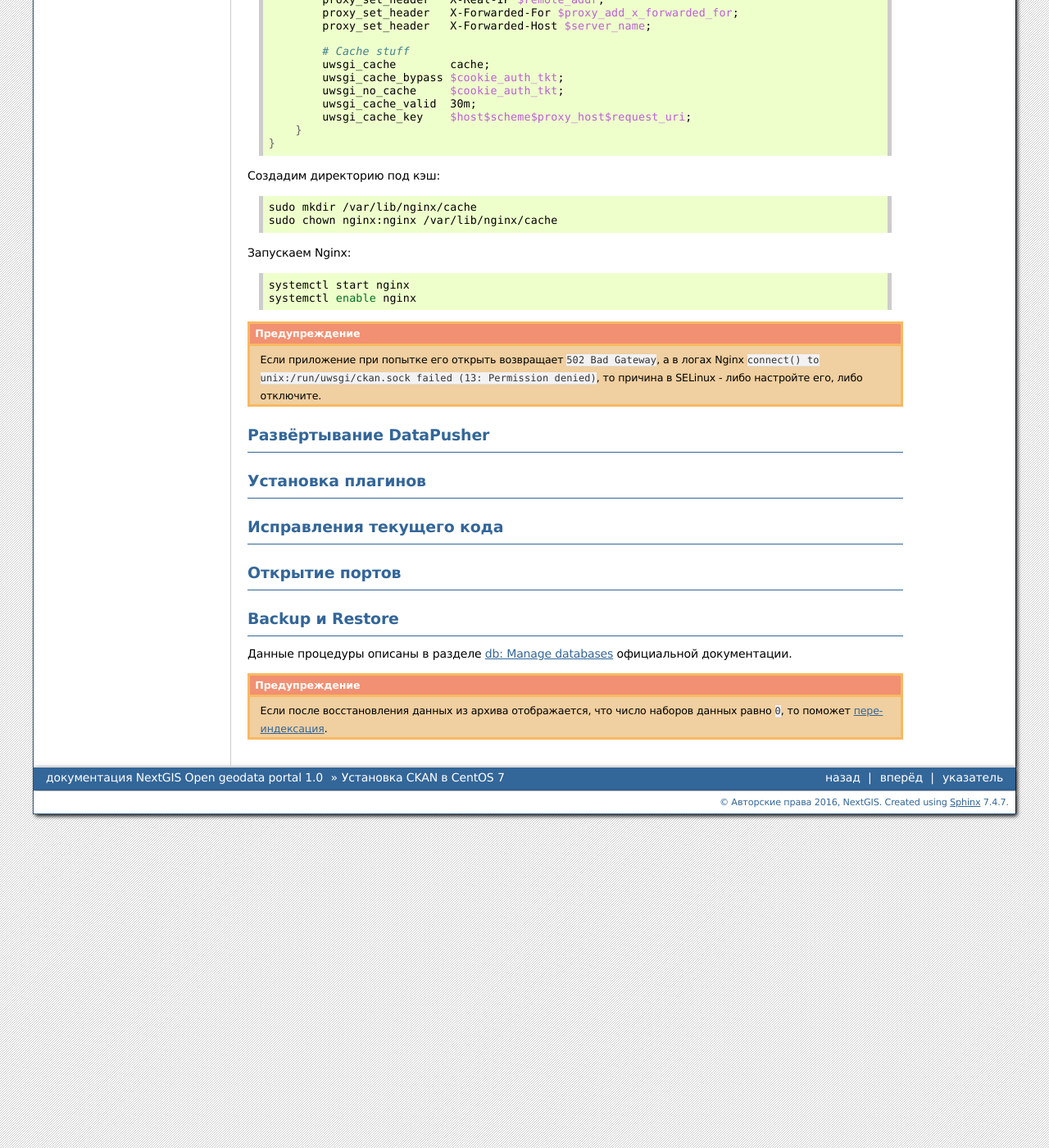
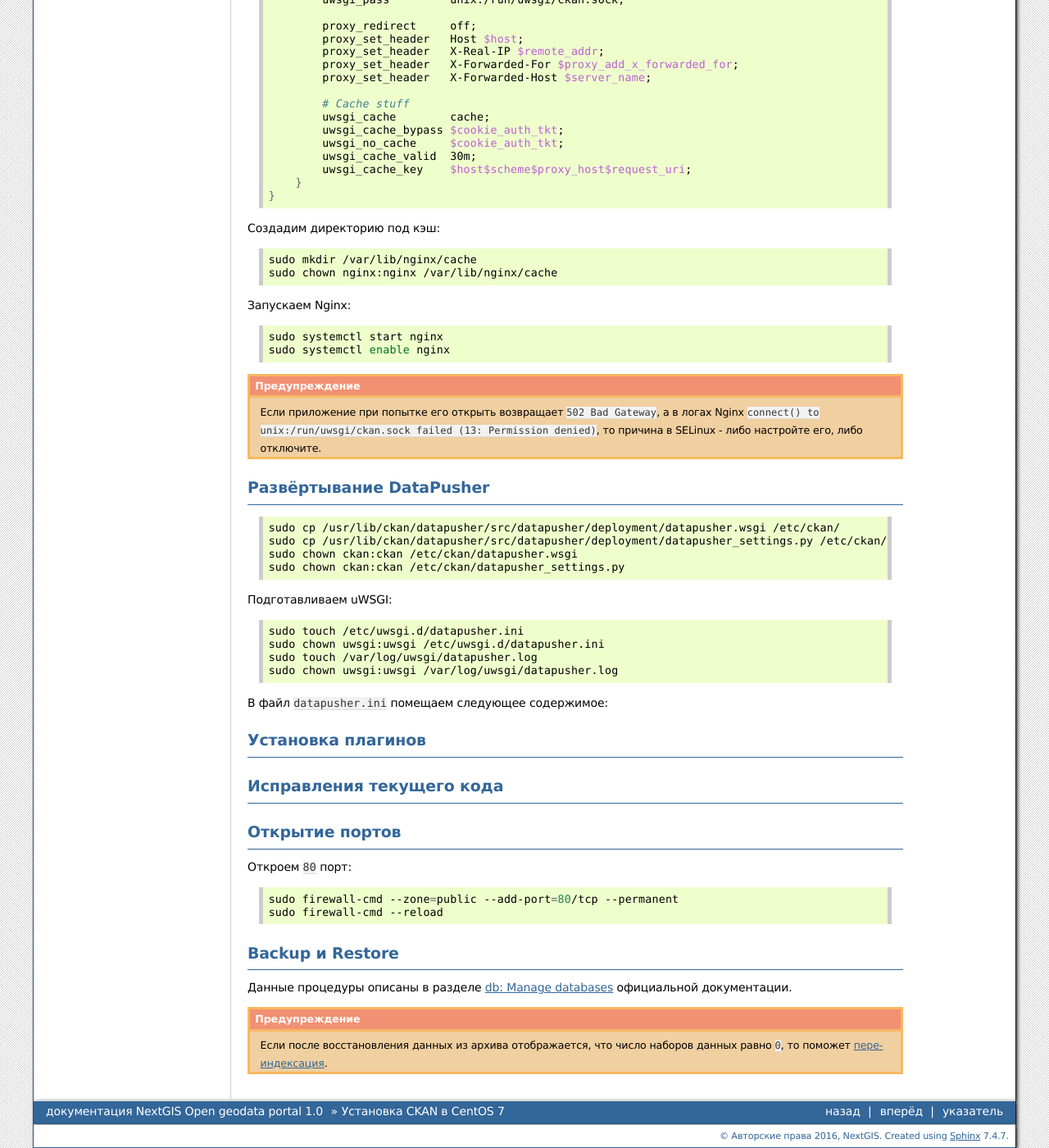
Before and after one commit to nextgis/docs_ogportal, a Sphinx documentation site: the page built from source/install.rst, in a window 1280 px wide and 1400 px high, scrolled down 7203 px. Shown: the whole window at 82% size. Built offline with Sphinx 7.4.7, drawn with Linux system fonts in a browser that asks for light colours; formulas are drawn with MathJax 3; some of the changed text lies outside the part shown.

Commit message:
DataPusher

```diff
--- a/source/install.rst
+++ b/source/install.rst
@@ -403,6 +403,10 @@
     # Убрать '/ckan' если приложение монтируется в '/'
     ckan.favicon = /ckan/base/images/ckan.ico
 
+    # На данный каталог у пользователя, под которым будет
+    # запускаться CKAN должны быть права на запись
+    ckan.storage_path = /mnt/portal/ckan/default
+
 
 Развёртывание CKAN
 ------------------
@@ -545,8 +549,8 @@
 
 .. code:: bash
 
-    systemctl start nginx
-    systemctl enable nginx
+    sudo systemctl start nginx
+    sudo systemctl enable nginx
 
 .. warning::
    Если приложение при попытке его открыть возвращает ``502 Bad Gateway``,
@@ -557,6 +561,26 @@
 
 Развёртывание DataPusher
 ------------------------
+
+.. code:: bash
+
+    sudo cp /usr/lib/ckan/datapusher/src/datapusher/deployment/datapusher.wsgi /etc/ckan/
+    sudo cp /usr/lib/ckan/datapusher/src/datapusher/deployment/datapusher_settings.py /etc/ckan/
+    sudo chown ckan:ckan /etc/ckan/datapusher.wsgi
+    sudo chown ckan:ckan /etc/ckan/datapusher_settings.py
+
+Подготавливаем uWSGI:
+
+.. code:: bash
+
+    sudo touch /etc/uwsgi.d/datapusher.ini
+    sudo chown uwsgi:uwsgi /etc/uwsgi.d/datapusher.ini
+    sudo touch /var/log/uwsgi/datapusher.log
+    sudo chown uwsgi:uwsgi /var/log/uwsgi/datapusher.log
+
+В файл ``datapusher.ini`` помещаем следующее содержимое:
+
+.. TODO:
 
 
 Установка плагинов
@@ -570,6 +594,13 @@
 Открытие портов
 ---------------
 
+Откроем ``80`` порт:
+
+.. code:: bash
+
+    sudo firewall-cmd --zone=public --add-port=80/tcp --permanent
+    sudo firewall-cmd --reload
+
 
 Backup и Restore
 ----------------
```
Also changed, not shown: other parts of source/install.rst (+1 -1 lines).
